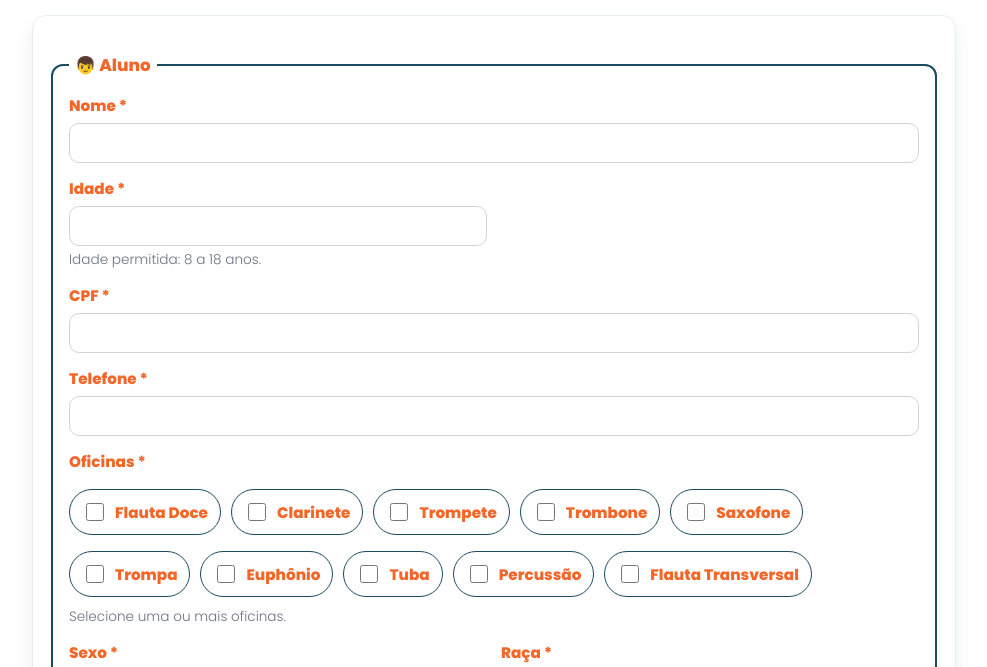
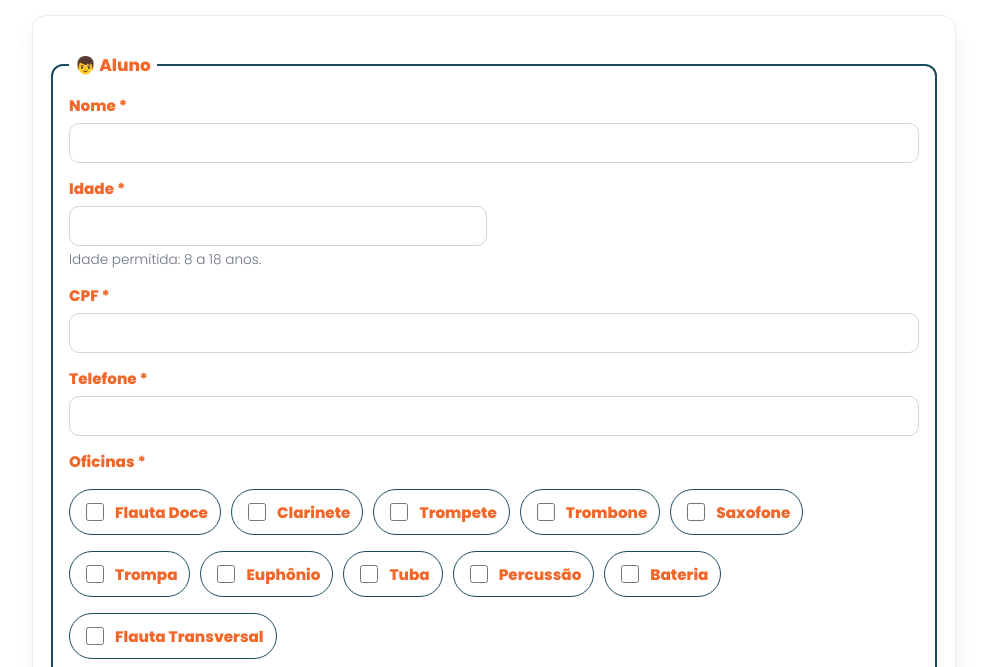
Before and after one commit to SiqueiraDantas/matriculas, a plain HTML site: page matriculas.html in a window 1280 px wide. Shown: the part 106-773 px from the top of the page, without its empty margins (146-1133 px from the left). Drawn offline with Linux system fonts and the light colour scheme.

Commit message:
Update matriculas.html

```diff
--- a/matriculas.html
+++ b/matriculas.html
@@ -63,6 +63,7 @@
               <label class="chip"><input type="checkbox" name="oficinas[]" value="Euphônio">Euphônio</label>
               <label class="chip"><input type="checkbox" name="oficinas[]" value="Tuba">Tuba</label>
               <label class="chip"><input type="checkbox" name="oficinas[]" value="Percussão">Percussão</label>
+              <label class="chip"><input type="checkbox" name="oficinas[]" value="Bateria">Bateria</label>
               <label class="chip"><input type="checkbox" name="oficinas[]" value="Flauta Transversal">Flauta Transversal</label>
             </div>
 
```
